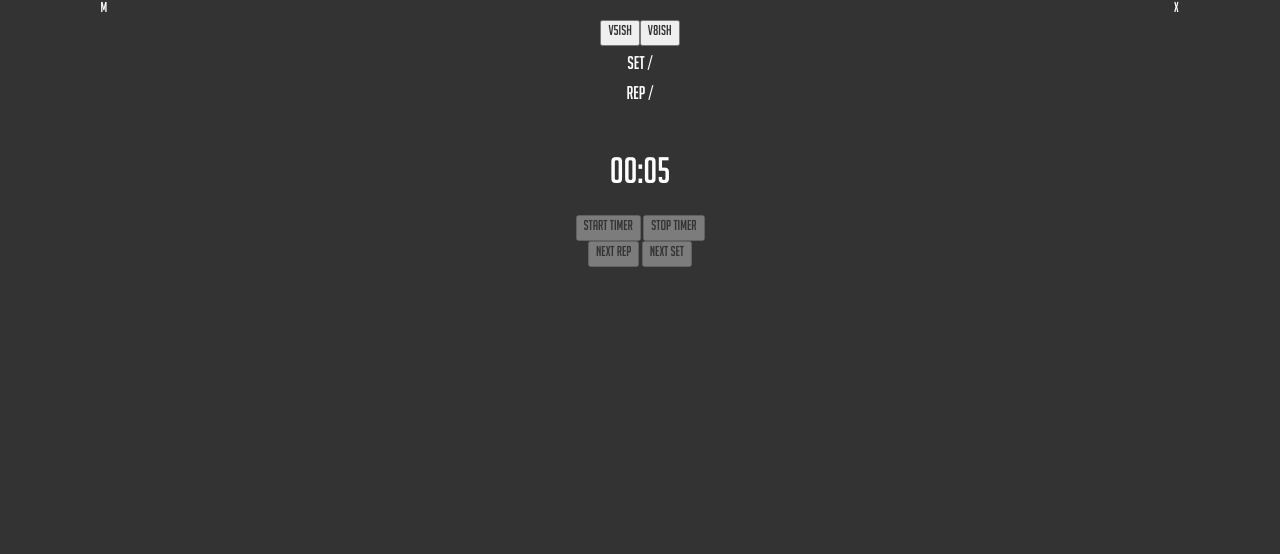
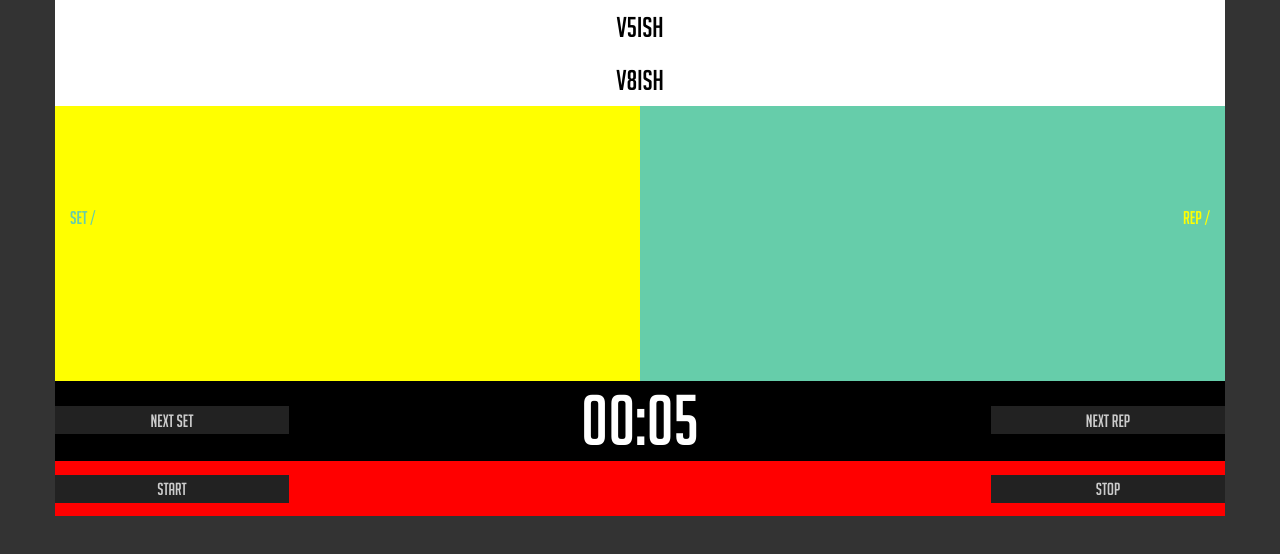
Before and after one commit to itsjamesre/tensionboard, a plain HTML site: page index.html in a window 1280 px wide. Drawn offline with nearby package versions, Linux system fonts and the light colour scheme; some packages are replaced by stand-ins of ours.

Commit message:
Major styles and layout

```diff
--- a/css/main.css
+++ b/css/main.css
@@ -7,5 +7,77 @@ body {
     text-align: center;
 }
 button {
-	color: #333;
+    display: block;
+    width: 100%;
+    border: none;
+    background-color: #fff;
+    font-size: 2em;
+    color: #000;
+    padding-top: 12px;
 }
+button:disabled {
+	color: #ccc;
+	background-color: #222;
+}
+button:hover {
+	background-color: #ccc;
+}
+.container {
+	height: 612px;
+}
+#hands {
+	height: 45%;
+}
+#hands h2 {
+	margin-top: 60px;
+}
+#hands h4.set {
+	float: left;
+    position: relative;
+}
+#hands h4.rep {
+	float: right;
+    position: relative;
+}
+#hands h4.rep, #hands h4.set {
+    margin-top: 45px;
+}
+#hands h2 {
+	font-size: 5em;
+}
+#hands h3 {
+	margin: 0px;
+}
+#hands .left-hand {
+    background-color: yellow;
+    color: mediumaquamarine;
+    height: 100%;
+}
+#hands .right-hand {
+    background-color: mediumaquamarine;
+    color: yellow;
+    height: 100%;
+}
+.the-timer {
+	font-size: 5em;
+	height: 80px;
+	background-color: black;
+}
+.the-timer timer { display: inline-block; color: white;}
+button.left-button, button.right-button {
+	display: inline-block;
+    font-size: .25em;
+    width: 20%;
+    height: 28px;
+    padding: 5px;
+    margin-top: 25px;
+}
+button.left-button { float: left; }
+button.right-button { float: right; }
+.timer-status {
+	font-size: 3.5em;
+	height: 55px;
+	background-color: red;
+	color: white;
+}
+.timer-status button.left-button, .timer-status button.right-button { margin-top: 14px; font-size: .35em; }
--- a/index.html
+++ b/index.html
@@ -10,50 +10,50 @@
 	<script src="https://ajax.googleapis.com/ajax/libs/jquery/3.2.0/jquery.min.js"></script>
 	<script src="js/bootstrap.min.js"></script>
 	<script src="https://ajax.googleapis.com/ajax/libs/angularjs/1.6.4/angular.min.js"></script>
+	<script src="https://ajax.googleapis.com/ajax/libs/angularjs/1.6.4/angular-animate.js"></script>
 	<script src="bower_components/angular-timer/dist/assets/js/angular-timer-all.min.js"></script>
 </head>
 <body>
 
 <div class="container" ng-app="myApp" ng-controller="myCtrl">
 	<div id="workouts" class="row">
-		<div class="col-xs-1">M</div>
-
-		<div class="col-xs-10">
-			<h3>{{ theWorkout.name }}</h3>
-			<div class="menu">
-				<button ng-click="loadWorkout()" ng-repeat="(key, value) in workouts ">
-			    	{{ key }}
-			  	</button>
-		  	</div>
-		</div>
-		<div class="col-xs-1">X</div>
+		<button ng-view ng-click="loadWorkout()" ng-repeat="(key, value) in workouts ">
+	    	{{ key }}
+	  	</button>
 	</div>
 	<div class="row" id="hands" >
-		<h4>Set {{ set }}/{{ setMax }}</h4>
-		<h4>Rep {{ rep }}/{{ repMax }}</h4>
-		<div class="col-xs-6">
+		<div class="col-xs-6 left-hand">
 			<h2>{{ leftHand.edge }}</h2>
 			<h3>{{ leftHand.size }}</h3>
 			<h3>{{ leftHand.style }}</h3>
+			<h4 class="set">Set {{ set }}/{{ setMax }}</h4>
 		</div>
-		<div class="col-xs-6">
+		<div class="col-xs-6 right-hand">
 			<h2>{{ rightHand.edge }}</h2>
 			<h3>{{ rightHand.size }}</h3>
 			<h3>{{ rightHand.style }}</h3>
+			<h4 class="rep">Rep {{ rep }}/{{ repMax }}</h4>
 		</div>
 	</div>
 	<div class="row">
-		<h1><timer autostart="false" countdown="5" interval="1000" finish-callback="intervalCallback()">{{millis | date:'mm:ss'}}</timer></h1>
-		<h1>{{status}}</h1>
-        <button ng-click="startTimer()" ng-disabled="!workoutLoaded + timerRunning">Start Timer</button>
-        <button ng-click="stopTimer()" ng-disabled="!timerRunning">Stop Timer</button><br />
-        <button ng-click="nextRep()" ng-disabled="lastRep">Next Rep</button>
-        <button ng-click="nextSet()" ng-disabled="lastSet">Next Set</button>
+		<div class="the-timer">
+
+			<timer autostart="false" countdown="5" interval="1000" finish-callback="intervalCallback()">{{millis | date:'mm:ss'}}</timer>
+
+	        <button class="left-button" ng-click="nextSet()" ng-disabled="lastSet">Next Set</button>
+	        <button class="right-button" ng-click="nextRep()" ng-disabled="lastRep">Next Rep</button>
+	    </div>
+		<div class="timer-status">
+			{{status}}
+
+	        <button class="left-button" ng-click="startTimer()" ng-disabled="!workoutLoaded + timerRunning">Start</button>
+	        <button class="right-button" ng-click="stopTimer()" ng-disabled="!timerRunning">Stop</button><br />
+    	</div>
 	</div>
 </div>
 
 <script>
-var app = angular.module("myApp", ["timer"]);
+var app = angular.module("myApp", ["ngAnimate", "timer"]);
 app.controller("myCtrl", function($scope, $http) {
 	$scope.firstRun = true;
 	$scope.timerRunning = false;
@@ -94,7 +94,7 @@ app.controller("myCtrl", function($scope, $http) {
     $scope.intervalCallback = function() {
     	if (!$scope.firstRun && $scope.workoutLoaded) {
     		if ($scope.set <= $scope.setMax) {
-		    	if ($scope.status == "Hang") {
+		    	if ($scope.status == "Hang Time") {
 		    		if ($scope.rep == $scope.repMax) {
 				    	$scope.$broadcast('timer-add-cd-seconds', $scope.theWorkout[$scope.set].config.restSetTime);
 				    	$scope.set++;
@@ -104,18 +104,18 @@ app.controller("myCtrl", function($scope, $http) {
 				    	$scope.$broadcast('timer-add-cd-seconds', $scope.theWorkout[$scope.set].config.restRepTime);
 				    }
 				    $scope.updateHands();
-			    	$scope.status = "Rest";
+			    	$scope.status = "Rest Time";
 		    	} else {
 			    	$scope.$broadcast('timer-add-cd-seconds', $scope.theWorkout[$scope.set].config.hangTime);
 			    	$scope.rep++;
-			    	$scope.status = "Hang";
+			    	$scope.status = "Hang Time";
 		    	}
 		    } else {
 		    	$scope.status = "All Done";
 		    }
 	    } else {
 	    	$scope.$broadcast('timer-add-cd-seconds', $scope.theWorkout[$scope.set].config.hangTime);
-	    	$scope.status = "Hang";
+	    	$scope.status = "Hang Time";
 	    }
 	    $scope.firstRun = false;
     }
@@ -143,7 +143,7 @@ app.controller("myCtrl", function($scope, $http) {
 			    	$scope.$broadcast('timer-set-countdown-seconds', $scope.theWorkout[$scope.set].config.restSetTime);
 			    	$scope.set++;
 			    	$scope.rep = 0;
-		    		$scope.status = "Rest";
+		    		$scope.status = "Rest Time";
 			    	$scope.updateHands();
 		    	} else {
 			    	$scope.lastRep = true;
@@ -151,7 +151,7 @@ app.controller("myCtrl", function($scope, $http) {
 		    } else {
 		    	$scope.rep++;
 	    		$scope.$broadcast('timer-set-countdown-seconds', $scope.theWorkout[$scope.set].config.restRepTime);
-	    		$scope.status = "Rest";
+	    		$scope.status = "Rest Time";
 		    }
     	}
     };
@@ -162,7 +162,7 @@ app.controller("myCtrl", function($scope, $http) {
 			if ($scope.set < $scope.setMax) {
 		    	$scope.$broadcast('timer-set-countdown-seconds', $scope.theWorkout[$scope.set].config.restSetTime);
 		    	$scope.rep = 0;
-	    		$scope.status = "Rest";
+	    		$scope.status = "Rest Time";
 		    	$scope.updateHands();
 	    	} else {
 		    	$scope.lastSet = true;
```
